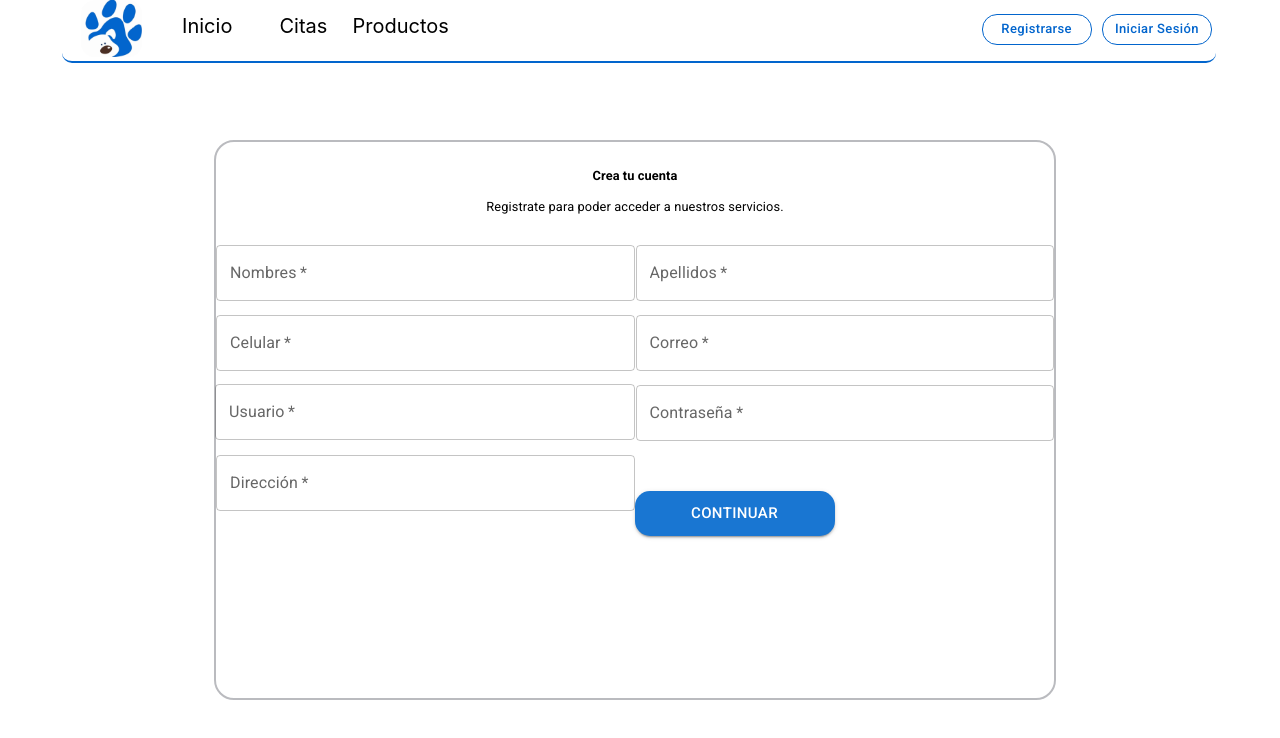
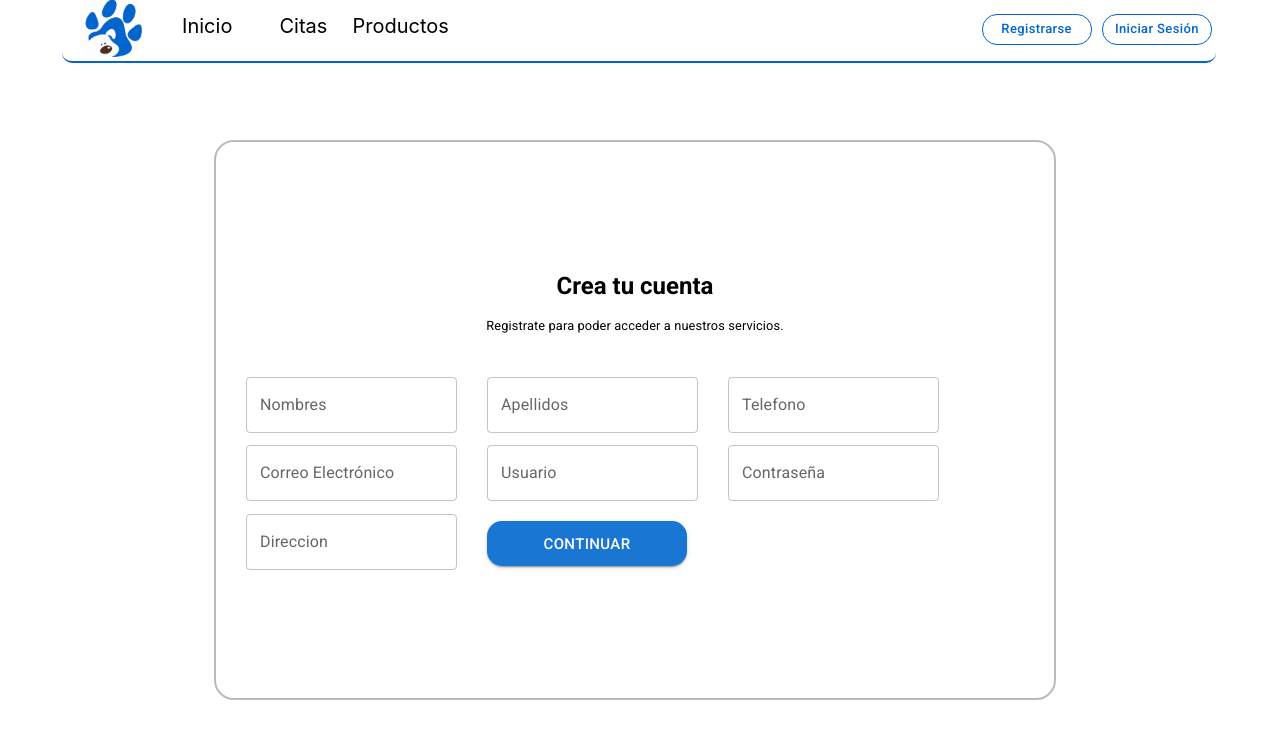
Before and after one commit to VicSan9/Little-Doggies-App, a React (Create React App) app in the folder frontend/: page /registrarse in a window 1280 px wide. Shown: the top 738 px of the page. Built offline with nearby package versions, Linux system fonts and the light colour scheme.

Commit message:
Update CheckIn

```diff
--- a/frontend/src/components/CheckIn.js
+++ b/frontend/src/components/CheckIn.js
@@ -4,17 +4,18 @@ export default function CheckIn() {
     return (
       <Container maxWidth='lg'>
           <Grid container
-                spacing='1'
+                spacing='2'
                 direction='row'
-                justifyContent='center'
-                alignItems="flex-start"
+                justifyContent='flex-start'
+                alignItems="center"
                 margin='140px 160px 100px 150px'
                 width='auto'
                 maxHeight='70vh'
                 height='65vw'
-                sx={{border:'2px solid #BABBBF', borderRadius:'20px'}}>
-              <Grid style={{padding: "80px, 5px 0 spx"}} mt='2vw'>
-                      <Typography variant="h4" fontWeight='bold' fontSize='1vw' align="center">
+                sx={{
+                  border:'2px solid #BABBBF', borderRadius:'20px'}}>
+              <Grid style={{padding: "80px, 5px 0 5px"}} >
+                      <Typography variant="h5" fontWeight='bold' align="center">
                         Crea tu cuenta
                       </Typography>
                       <Typography variant="subtitle1" fontSize='1vw' mt='1vw' align="center">
@@ -22,69 +23,50 @@ export default function CheckIn() {
                       </Typography>
                       <form>
                         <Grid container spacing='1' mt='2vw'>
-                          <Grid xs='12' sm='6'  lg='6' md='6' xl='6' item>
-                          <TextField
-                            placeholder="Ingrese sus nombres"
+                          <Grid xs='12' sm='12'  lg='12' md='12' xl='12' item>
+                          <TextField id="outlined-basic"
                             label="Nombres"
                             variant="outlined"
-                            fullWidth required>
+                            sx={{ ml: '30px', mt:'1vw'}}>
                           </TextField>
-                          </Grid>
-                          <Grid xs='12' sm='6'  lg='6' md='6' xl='6' item>
-                          <TextField
-                            placeholder="Ingrese sus apellidos"
+                          <TextField id="outlined-basic"
                             label="Apellidos"
                             variant="outlined"
-                            fullWidth required>
+                            sx={{ ml: '30px', mt:'1vw'}}>
                           </TextField>
-                          </Grid>
-                          <Grid xs='12' sm='6'  lg='6' md='6' xl='6' mt='1vw' item>
-                          <TextField
-                            placeholder="Celular"
-                            label="Celular"
+                          <TextField id="outlined-basic"
+                            label="Telefono"
                             variant="outlined"
-                            fullWidth required>
+                            sx={{ ml: '30px', mt:'1vw'}}>
                           </TextField>
-                          </Grid>
-                          <Grid xs='12' sm='6'  lg='6' md='6' xl='6' mt='1vw'  item>
-                          <TextField
-                            placeholder="Correo Electronico"
-                            label="Correo"
+                          <TextField id="outlined-basic"
+                            label="Correo Electrónico"
                             variant="outlined"
-                            fullWidth required>
+                            sx={{ ml: '30px', mt:'1vw'}}>
                           </TextField>
-                          </Grid>
-                          <Grid xs='12' sm='6'  lg='6' md='6' xl='6' mt='1vw' borderBottomitem>
-                          <TextField
-                            placeholder="Usuario"
+                          <TextField id="outlined-basic"
                             label="Usuario"
                             variant="outlined"
-                            fullWidth required>
+                            sx={{ ml: '30px', mt:'1vw'}}>
                           </TextField>
-                          </Grid>
-                          <Grid xs='12' sm='6'  lg='6' md='6' xl='6' mt='1vw' item>
-                          <TextField
-                            placeholder="Contraseña"
+                          <TextField id="outlined-basic"
                             label="Contraseña"
                             variant="outlined"
-                            fullWidth required>
+                            sx={{ ml: '30px', mt:'1vw'}}>
                           </TextField>
-                          </Grid>
-                          <Grid xs='12' sm='6'  lg='6' md='6' xl='6' mt='1vw' item>
-                          <TextField
-                            placeholder="Dirección"
-                            label="Dirección"
+                          <TextField id="outlined-basic"
+                            label="Direccion"
                             variant="outlined"
-                            fullWidth required>
+                            sx={{ ml: '30px', mt:'1vw'}}>
                           </TextField>
-                          </Grid>
-                          <Button variant="contained" m='1vw'
+                          <Button variant="contained"
                             size='small'
                             sx={{
                             color: '#0265CD',
                             width: '200px',
                             height: '45px',
-                            mt: '50px',
+                            mt: '20px',
+                            ml: '30px',
                             borderColor: '#0265CD',
                             borderRadius: '15px'
                                }}>
@@ -98,6 +80,7 @@ export default function CheckIn() {
                           </Link>
                           </Button>
                         </Grid>
+                      </Grid>
                       </form>
                   </Grid>
               </Grid>
```
